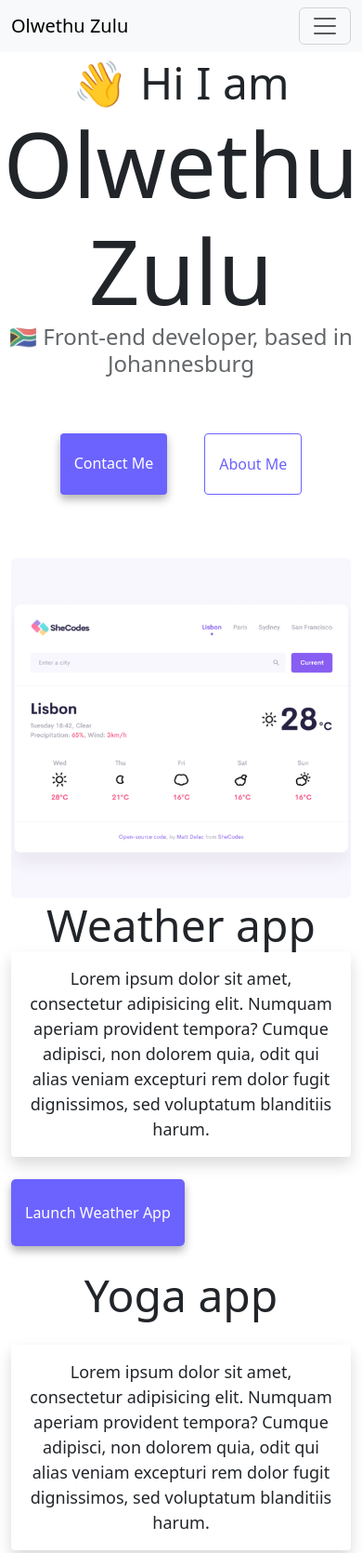
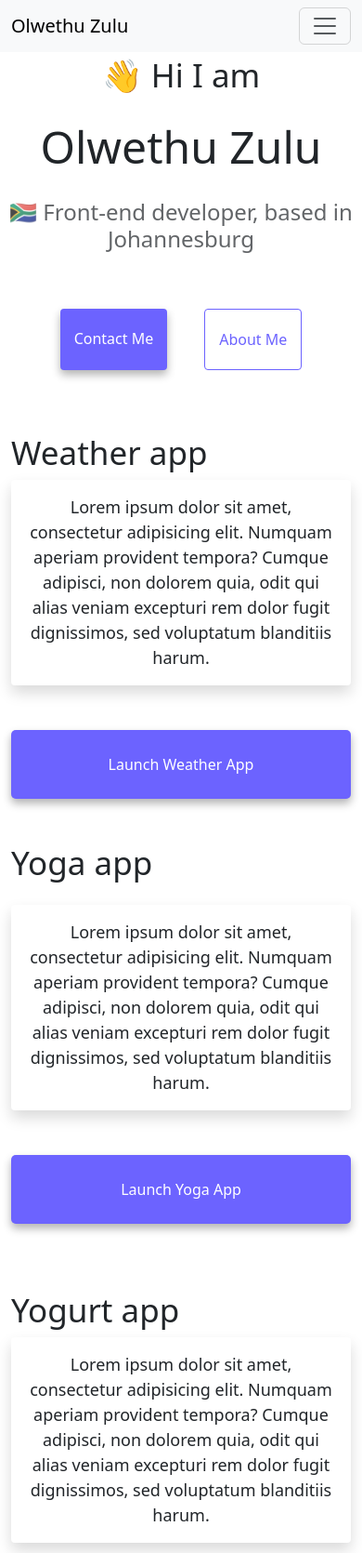
Before and after one commit to Omolwethu/Front-end-developer-Olwethu-Zulu, a plain HTML site: page index.html in a window 390 px wide. Shown: the top 1670 px of the page at 93% size. Drawn offline with nearby package versions, Linux system fonts and the light colour scheme.

Commit message:
Made the webpage more responsive

```diff
--- a/index.html
+++ b/index.html
@@ -44,9 +44,9 @@
         </div>
       </div>
     </nav>
-    <h2>👋 Hi I am</h2>
-    <h1>Olwethu Zulu</h1>
-    <h3>🇿🇦 Front-end developer, based in Johannesburg</h3>
+    <h2 class="text-center">👋 Hi I am</h2>
+    <h1 class="text-center">Olwethu Zulu</h1>
+    <h3 class="text-center">🇿🇦 Front-end developer, based in Johannesburg</h3>
     <div class="navigation-links mb-5">
       <a href="about.html#contact" class="contact-link">Contact me</a>
       <a href="about.html" class="about-link">About me</a>
@@ -54,7 +54,10 @@
     <div class="container">
       <div class="row">
         <div class="col-md-6">
-          <img src="images/weather.png" class="img-fluid rounded" />
+          <img
+            src="images/weather.png"
+            class="img-fluid rounded d-none d-sm-block"
+          />
         </div>
         <div class="col-md-6">
           <h2>Weather app</h2>
@@ -65,7 +68,7 @@
             voluptatum blanditiis harum.
           </p>
           <div class="mt-5">
-            <a href="#" class="launch-link"> Launch weather app</a>
+            <a href="#" class="launch-link app-link"> Launch weather app</a>
           </div>
         </div>
       </div>
@@ -79,16 +82,22 @@
             voluptatum blanditiis harum.
           </p>
           <div class="mt-5 mb-4">
-            <a href="#" class="launch-link"> Launch yoga app</a>
+            <a href="#" class="launch-link app-link"> Launch yoga app</a>
           </div>
         </div>
         <div class="col-md-6">
-          <img src="images/yoga.png" class="img-fluid rounded" />
+          <img
+            src="images/yoga.png"
+            class="img-fluid rounded d-none d-sm-block"
+          />
         </div>
       </div>
       <div class="row mt-5">
         <div class="col-md-6">
-          <img src="images/yogurt.png" class="img-fluid rounded" />
+          <img
+            src="images/yogurt.png"
+            class="img-fluid rounded d-none d-sm-block"
+          />
         </div>
         <div class="col-md-6">
           <h2>Yogurt app</h2>
@@ -99,7 +108,7 @@
             voluptatum blanditiis harum.
           </p>
           <div class="mt-5 mb-4">
-            <a href="#" class="launch-link"> Launch yogurt app</a>
+            <a href="#" class="launch-link app-link"> Launch yogurt app</a>
           </div>
         </div>
       </div>
--- a/style.css
+++ b/style.css
@@ -8,11 +8,8 @@ body {
   margin: 60px auto;
 }
 
-h1,
-h2,
-h3 {
-  text-align: center;
-  margin: 0;
+.text-center {
+  text-align: center !important;
 }
 
 h1 {
@@ -100,3 +97,19 @@ p {
 .text-center {
   text-align: center !important;
 }
+
+@media (max-width: 576px) {
+  .app-link {
+    display: block;
+    text-align: center;
+  }
+
+  h1 {
+    font-size: 48px;
+    line-height: 2;
+  }
+
+  h2 {
+    font-size: 35px;
+  }
+}
```
Also changed, not shown: about.html (+2 -2 lines).
